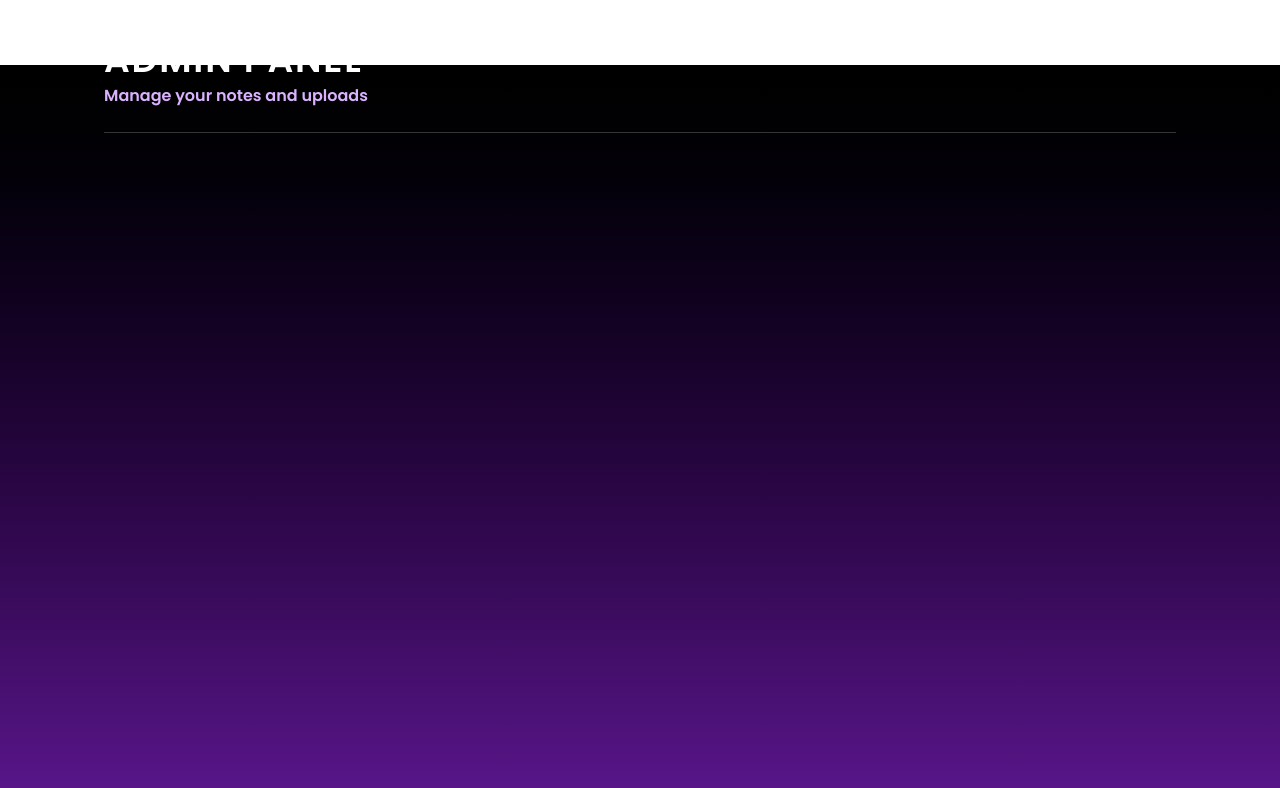
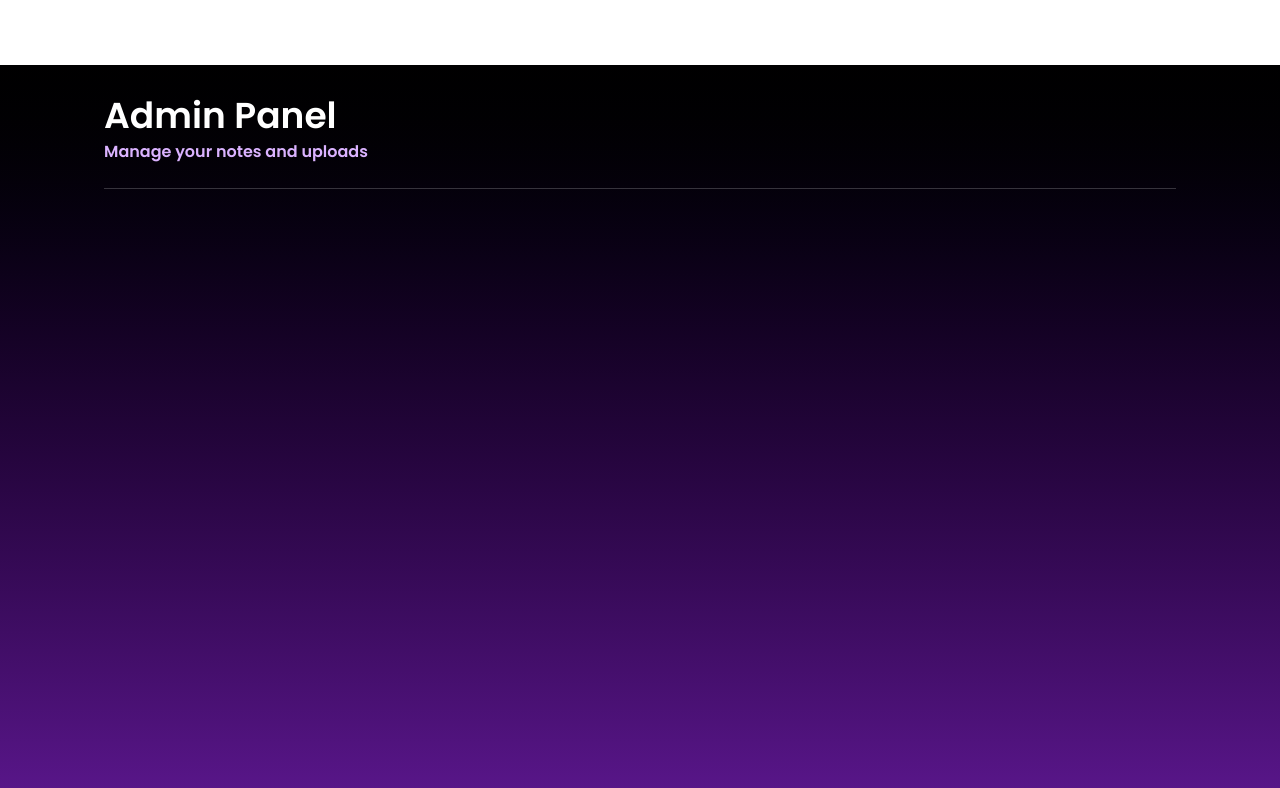
Before and after one commit to ANSHUMANMOREY7/Notes-Store, a React (Vite) app in the folder client/: page /Admin in a window 1280 px wide. Shown: the top 788 px of the page. Built offline with nearby package versions, Linux system fonts and the light colour scheme; sample sign-in values are in the browser's storage.

Commit message:
fix navbar overlap by adding padding-top to content

```diff
--- a/client/src/pages/Portals/Admin.jsx
+++ b/client/src/pages/Portals/Admin.jsx
@@ -19,13 +19,17 @@ const Admin = () => {
 
     <div className="min-h-screen bg-gradient-to-b from-black to-purple-900 text-white font-[font1]">
       <Navbar />
-      <div className="max-w-6xl mx-auto p-10 relative z-10">
 
-      <div className="flex justify-between items-center border-b border-white/20 pb-6 mb-10">
-  <div>
-    <h1 className="text-4xl font-bold uppercase tracking-wider">Admin Panel</h1>
+
+
+
+  <div className="max-w-6xl mx-auto p-10 pt-24 relative z-10">
+  <div className="flex justify-between items-center border-b border-white/20 pb-6 mb-10">
+   <div>
+    <h1 className="text-4xl font-bold ">Admin Panel</h1>
     <p className="text-purple-300 mt-1">Manage your notes and uploads</p>
   </div>
+
 
 
 
```
